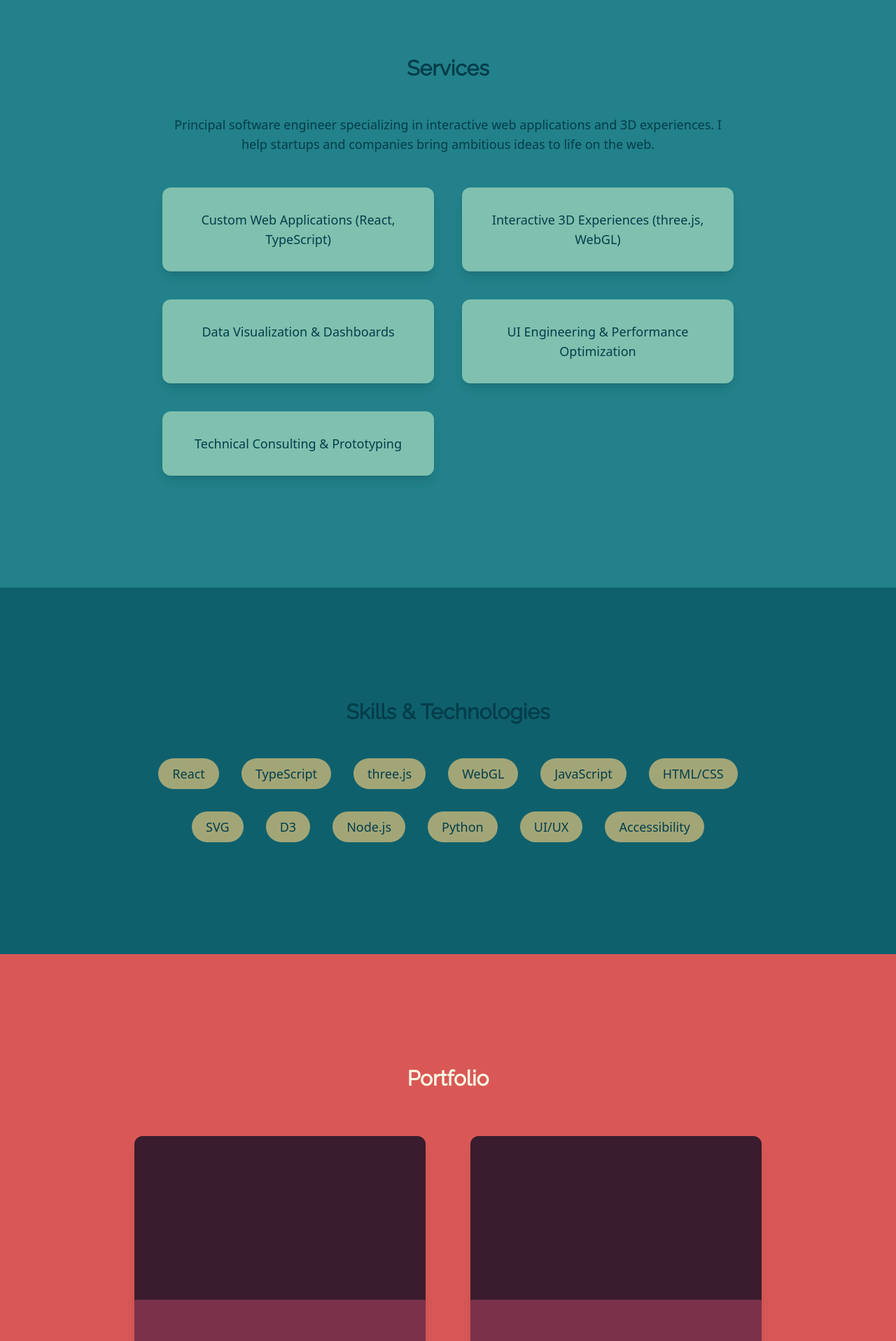
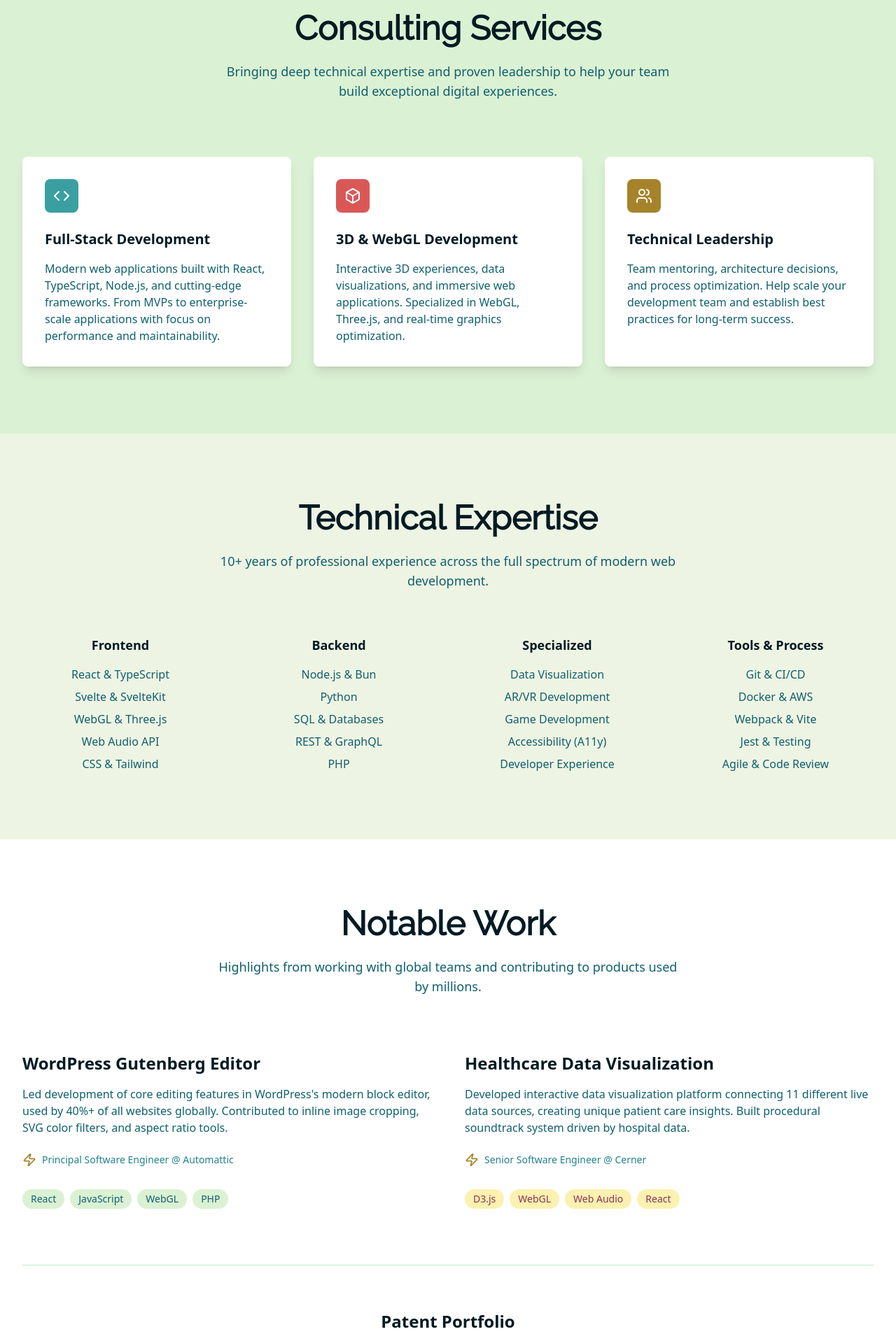
Before and after one commit to ajlende/ajlende.github.io, a SvelteKit app: page / in a window 1280 px wide. Shown: the part 880-2797 px from the top of the page at 70% size. Built offline with nearby package versions, Linux system fonts and the light colour scheme.

Commit message:
Claude 4 Sonnet - content

```diff
--- a/src/routes/+page.svelte
+++ b/src/routes/+page.svelte
@@ -2,6 +2,12 @@
 	import Github from '@lucide/svelte/icons/github';
 	import Linkedin from '@lucide/svelte/icons/linkedin';
 	import Briefcase from '@lucide/svelte/icons/briefcase';
+	import Code from '@lucide/svelte/icons/code';
+	import Cube from '@lucide/svelte/icons/box';
+	import Users from '@lucide/svelte/icons/users';
+	import Zap from '@lucide/svelte/icons/zap';
+	import Award from '@lucide/svelte/icons/award';
+	import Mail from '@lucide/svelte/icons/mail';
 	import Logo from './Logo.svelte';
 
 	import { randomCircularPointDistribution } from '$lib/random';
@@ -29,6 +35,29 @@
 	let smallStars = $derived(randomCircularPointDistribution(80, radius));
 	let mediumStars = $derived(randomCircularPointDistribution(40, radius));
 	let largeStars = $derived(randomCircularPointDistribution(20, radius));
+
+	// Contact form state
+	let formData = $state({
+		name: '',
+		email: '',
+		company: '',
+		message: ''
+	});
+	let isSubmitting = $state(false);
+	let submitStatus = $state('');
+
+	async function handleSubmit(event: Event) {
+		event.preventDefault();
+		isSubmitting = true;
+
+		// This would integrate with your preferred form handling service
+		// For now, just simulate a submission
+		setTimeout(() => {
+			isSubmitting = false;
+			submitStatus = 'success';
+			formData = { name: '', email: '', company: '', message: '' };
+		}, 1000);
+	}
 </script>
 
 <div class="flex min-h-screen flex-col">
@@ -140,138 +169,351 @@
 		</div>
 	</header>
 
-	<main class="flex-1 bg-blue-100">
-		<section id="services" class="bg-blue-700 py-40 text-blue-900">
-			<div class="mx-auto max-w-4xl px-6 text-center md:px-10">
-				<h3 class="mb-12 font-serif text-3xl font-bold">Services</h3>
-				<p class="mb-12 text-lg">
-					Principal software engineer specializing in interactive web applications and 3D
-					experiences. I help startups and companies bring ambitious ideas to life on the web.
+	<main class="flex-1">
+		<!-- Services Section -->
+		<section id="services" class="bg-blue-100 py-24">
+			<div class="mx-auto max-w-7xl px-4 sm:px-6 lg:px-8">
+				<div class="text-center">
+					<h2 class="font-serif text-4xl font-bold text-blue-950 sm:text-5xl">
+						Consulting Services
+					</h2>
+					<p class="mx-auto mt-6 max-w-2xl text-lg text-blue-800">
+						Bringing deep technical expertise and proven leadership to help your team build
+						exceptional digital experiences.
 					</p>
-				<ul class="grid gap-10 text-lg md:grid-cols-2">
-					<li class="rounded-xl bg-blue-200/60 p-8 shadow-lg">
-						Custom Web Applications (React, TypeScript)
-					</li>
-					<li class="rounded-xl bg-blue-200/60 p-8 shadow-lg">
-						Interactive 3D Experiences (three.js, WebGL)
-					</li>
-					<li class="rounded-xl bg-blue-200/60 p-8 shadow-lg">Data Visualization & Dashboards</li>
-					<li class="rounded-xl bg-blue-200/60 p-8 shadow-lg">
-						UI Engineering & Performance Optimization
-					</li>
-					<li class="rounded-xl bg-blue-200/60 p-8 shadow-lg">
-						Technical Consulting & Prototyping
-					</li>
-				</ul>
+				</div>
+
+				<div class="mt-20 grid gap-8 lg:grid-cols-3">
+					<div class="rounded-lg bg-white p-8 shadow-lg">
+						<div class="mb-6 flex h-12 w-12 items-center justify-center rounded-lg bg-blue-600">
+							<Code class="h-6 w-6 text-white" />
+						</div>
+						<h3 class="mb-4 text-xl font-semibold text-blue-950">Full-Stack Development</h3>
+						<p class="text-blue-800">
+							Modern web applications built with React, TypeScript, Node.js, and cutting-edge
+							frameworks. From MVPs to enterprise-scale applications with focus on performance and
+							maintainability.
+						</p>
+					</div>
+
+					<div class="rounded-lg bg-white p-8 shadow-lg">
+						<div class="mb-6 flex h-12 w-12 items-center justify-center rounded-lg bg-red-600">
+							<Cube class="h-6 w-6 text-white" />
+						</div>
+						<h3 class="mb-4 text-xl font-semibold text-blue-950">3D & WebGL Development</h3>
+						<p class="text-blue-800">
+							Interactive 3D experiences, data visualizations, and immersive web applications.
+							Specialized in WebGL, Three.js, and real-time graphics optimization.
+						</p>
+					</div>
+
+					<div class="rounded-lg bg-white p-8 shadow-lg">
+						<div class="mb-6 flex h-12 w-12 items-center justify-center rounded-lg bg-yellow-600">
+							<Users class="h-6 w-6 text-white" />
+						</div>
+						<h3 class="mb-4 text-xl font-semibold text-blue-950">Technical Leadership</h3>
+						<p class="text-blue-800">
+							Team mentoring, architecture decisions, and process optimization. Help scale your
+							development team and establish best practices for long-term success.
+						</p>
+					</div>
+				</div>
 			</div>
 		</section>
 
-		<section id="skills" class="bg-blue-800 py-40 text-blue-900">
-			<div class="mx-auto max-w-4xl px-8 text-center">
-				<h3 class="mb-12 font-serif text-3xl font-bold">Skills & Technologies</h3>
-				<ul class="flex list-none flex-wrap justify-center gap-8 text-lg">
-					<li class="rounded-full bg-red-200/60 px-5 py-2">React</li>
-					<li class="rounded-full bg-red-200/60 px-5 py-2">TypeScript</li>
-					<li class="rounded-full bg-red-200/60 px-5 py-2">three.js</li>
-					<li class="rounded-full bg-red-200/60 px-5 py-2">WebGL</li>
-					<li class="rounded-full bg-red-200/60 px-5 py-2">JavaScript</li>
-					<li class="rounded-full bg-red-200/60 px-5 py-2">HTML/CSS</li>
-					<li class="rounded-full bg-red-200/60 px-5 py-2">SVG</li>
-					<li class="rounded-full bg-red-200/60 px-5 py-2">D3</li>
-					<li class="rounded-full bg-red-200/60 px-5 py-2">Node.js</li>
-					<li class="rounded-full bg-red-200/60 px-5 py-2">Python</li>
-					<li class="rounded-full bg-red-200/60 px-5 py-2">UI/UX</li>
-					<li class="rounded-full bg-red-200/60 px-5 py-2">Accessibility</li>
+		<!-- Skills Section -->
+		<section id="skills" class="bg-blue-50 py-24">
+			<div class="mx-auto max-w-7xl px-4 sm:px-6 lg:px-8">
+				<div class="text-center">
+					<h2 class="font-serif text-4xl font-bold text-blue-950 sm:text-5xl">
+						Technical Expertise
+					</h2>
+					<p class="mx-auto mt-6 max-w-2xl text-lg text-blue-800">
+						10+ years of professional experience across the full spectrum of modern web development.
+					</p>
+				</div>
+
+				<div class="mt-16 grid gap-8 md:grid-cols-2 lg:grid-cols-4">
+					<div class="text-center">
+						<h3 class="mb-4 text-lg font-semibold text-blue-950">Frontend</h3>
+						<ul class="space-y-2 text-blue-800">
+							<li>React & TypeScript</li>
+							<li>Svelte & SvelteKit</li>
+							<li>WebGL & Three.js</li>
+							<li>Web Audio API</li>
+							<li>CSS & Tailwind</li>
 						</ul>
+					</div>
+
+					<div class="text-center">
+						<h3 class="mb-4 text-lg font-semibold text-blue-950">Backend</h3>
+						<ul class="space-y-2 text-blue-800">
+							<li>Node.js & Bun</li>
+							<li>Python</li>
+							<li>SQL & Databases</li>
+							<li>REST & GraphQL</li>
+							<li>PHP</li>
+						</ul>
+					</div>
+
+					<div class="text-center">
+						<h3 class="mb-4 text-lg font-semibold text-blue-950">Specialized</h3>
+						<ul class="space-y-2 text-blue-800">
+							<li>Data Visualization</li>
+							<li>AR/VR Development</li>
+							<li>Game Development</li>
+							<li>Accessibility (A11y)</li>
+							<li>Developer Experience</li>
+						</ul>
+					</div>
+
+					<div class="text-center">
+						<h3 class="mb-4 text-lg font-semibold text-blue-950">Tools & Process</h3>
+						<ul class="space-y-2 text-blue-800">
+							<li>Git & CI/CD</li>
+							<li>Docker & AWS</li>
+							<li>Webpack & Vite</li>
+							<li>Jest & Testing</li>
+							<li>Agile & Code Review</li>
+						</ul>
+					</div>
+				</div>
 			</div>
 		</section>
 
-		<section id="portfolio" class="bg-red-600 py-40 text-red-50">
-			<div class="mx-auto max-w-5xl px-8 md:px-16">
-				<h3 class="mb-16 text-center font-serif text-3xl font-bold">Portfolio</h3>
-				<div class="grid gap-16 md:grid-cols-2">
-					<div class="flex flex-col gap-8 rounded-xl bg-red-900/80 shadow-xl">
-						<div class="aspect-video w-full rounded-t-xl bg-red-950"></div>
-						<div class="p-10">
-							<h4 class="font-serif text-2xl font-bold">DesignerTies</h4>
-							<p class="text-base">
-								3D dental braces customization tool for orthodontists and patients. (three.js,
-								React)
+		<!-- Portfolio Section -->
+		<section id="portfolio" class="bg-white py-24">
+			<div class="mx-auto max-w-7xl px-4 sm:px-6 lg:px-8">
+				<div class="text-center">
+					<h2 class="font-serif text-4xl font-bold text-blue-950 sm:text-5xl">Notable Work</h2>
+					<p class="mx-auto mt-6 max-w-2xl text-lg text-blue-800">
+						Highlights from working with global teams and contributing to products used by millions.
 					</p>
 				</div>
+
+				<div class="mt-20 grid gap-12 lg:grid-cols-2">
+					<!-- Automattic -->
+					<div class="flex flex-col">
+						<div class="flex-1">
+							<h3 class="mb-4 text-2xl font-semibold text-blue-950">WordPress Gutenberg Editor</h3>
+							<p class="mb-6 text-blue-800">
+								Led development of core editing features in WordPress's modern block editor, used by
+								40%+ of all websites globally. Contributed to inline image cropping, SVG color
+								filters, and aspect ratio tools.
+							</p>
+							<div class="mb-4 flex items-center">
+								<Zap class="mr-2 h-5 w-5 text-yellow-600" />
+								<span class="text-sm text-blue-700">Principal Software Engineer @ Automattic</span>
 							</div>
-					<div class="flex flex-col gap-8 rounded-xl bg-red-900/80 shadow-xl">
-						<div class="aspect-video w-full rounded-t-xl bg-red-950"></div>
-						<div class="p-10">
-							<h4 class="font-serif text-2xl font-bold">WordPress Media Editor</h4>
-							<p class="text-base">
-								Advanced media editing features for WordPress core, including SVG filters and aspect
-								ratio tools. (SVG, React)
+						</div>
+						<div class="mt-4 flex flex-wrap gap-2">
+							<span class="rounded-full bg-blue-100 px-3 py-1 text-sm text-blue-800">React</span>
+							<span class="rounded-full bg-blue-100 px-3 py-1 text-sm text-blue-800"
+								>JavaScript</span
+							>
+							<span class="rounded-full bg-blue-100 px-3 py-1 text-sm text-blue-800">WebGL</span>
+							<span class="rounded-full bg-blue-100 px-3 py-1 text-sm text-blue-800">PHP</span>
+						</div>
+					</div>
+
+					<!-- Cerner -->
+					<div class="flex flex-col">
+						<div class="flex-1">
+							<h3 class="mb-4 text-2xl font-semibold text-blue-950">
+								Healthcare Data Visualization
+							</h3>
+							<p class="mb-6 text-blue-800">
+								Developed interactive data visualization platform connecting 11 different live data
+								sources, creating unique patient care insights. Built procedural soundtrack system
+								driven by hospital data.
+							</p>
+							<div class="mb-4 flex items-center">
+								<Zap class="mr-2 h-5 w-5 text-yellow-600" />
+								<span class="text-sm text-blue-700">Senior Software Engineer @ Cerner</span>
+							</div>
+						</div>
+						<div class="mt-4 flex flex-wrap gap-2">
+							<span class="rounded-full bg-red-100 px-3 py-1 text-sm text-red-800">D3.js</span>
+							<span class="rounded-full bg-red-100 px-3 py-1 text-sm text-red-800">WebGL</span>
+							<span class="rounded-full bg-red-100 px-3 py-1 text-sm text-red-800">Web Audio</span>
+							<span class="rounded-full bg-red-100 px-3 py-1 text-sm text-red-800">React</span>
+						</div>
+					</div>
+				</div>
+
+				<!-- Patents Section -->
+				<div class="mt-20 border-t border-blue-200 pt-16">
+					<div class="mb-12 text-center">
+						<h3 class="mb-4 text-2xl font-semibold text-blue-950">Patent Portfolio</h3>
+						<p class="text-blue-800">
+							Innovation in healthcare technology, accessibility tools, and immersive experiences.
 						</p>
 					</div>
+
+					<div class="grid gap-6 md:grid-cols-2 lg:grid-cols-4">
+						<div class="rounded-lg bg-blue-50 p-6 text-center">
+							<Award class="mx-auto mb-3 h-8 w-8 text-blue-600" />
+							<h4 class="mb-2 font-semibold text-blue-950">Rhythms of Life</h4>
+							<p class="mb-2 text-sm text-blue-800">Web Audio API</p>
+							<p class="text-xs text-blue-600">US11874870</p>
 						</div>
-					<div class="flex flex-col gap-8 rounded-xl bg-red-900/80 shadow-xl">
-						<div class="aspect-video w-full rounded-t-xl bg-red-950"></div>
-						<div class="p-10">
-							<h4 class="font-serif text-2xl font-bold">Virtual Reality Health Demo</h4>
-							<p class="text-base">
-								Real-time data visualization in VR for healthcare. (WebGL, Python)
-							</p>
+
+						<div class="rounded-lg bg-red-50 p-6 text-center">
+							<Award class="mx-auto mb-3 h-8 w-8 text-red-600" />
+							<h4 class="mb-2 font-semibold text-blue-950">Virtual Clinical Care</h4>
+							<p class="mb-2 text-sm text-blue-800">AR & Game Dev</p>
+							<p class="text-xs text-blue-600">US11139071</p>
 						</div>
+
+						<div class="rounded-lg bg-yellow-50 p-6 text-center">
+							<Award class="mx-auto mb-3 h-8 w-8 text-yellow-600" />
+							<h4 class="mb-2 font-semibold text-blue-950">Health Simulator</h4>
+							<p class="mb-2 text-sm text-blue-800">VR & Game Dev</p>
+							<p class="text-xs text-blue-600">US11340692</p>
 						</div>
-					<div class="flex flex-col gap-8 rounded-xl bg-red-900/80 shadow-xl">
-						<div class="aspect-video w-full rounded-t-xl bg-red-950"></div>
-						<div class="p-10">
-							<h4 class="font-serif text-2xl font-bold">Procedural Soundtrack Visualization</h4>
-							<p class="text-base">Interactive hospital data visualized with music. (D3, React)</p>
+
+						<div class="rounded-lg bg-blue-50 p-6 text-center">
+							<Award class="mx-auto mb-3 h-8 w-8 text-blue-600" />
+							<h4 class="mb-2 font-semibold text-blue-950">Icon Accessibility</h4>
+							<p class="mb-2 text-sm text-blue-800">A11y & DevEx</p>
+							<p class="text-xs text-blue-600">US10565739</p>
 						</div>
 					</div>
 				</div>
 			</div>
 		</section>
 
-		<section id="contact" class="bg-red-800 py-40 text-red-50">
-			<div class="mx-auto max-w-xl px-8 text-center">
-				<h3 class="mb-12 font-serif text-3xl font-bold">Contact</h3>
-				<form
-					class="flex flex-col gap-8 text-left"
-					name="contact"
-					method="POST"
-					data-netlify="true"
+		<!-- Contact Section -->
+		<section id="contact" class="bg-blue-100 py-24">
+			<div class="mx-auto max-w-3xl px-4 sm:px-6 lg:px-8">
+				<div class="text-center">
+					<h2 class="font-serif text-4xl font-bold text-blue-950 sm:text-5xl">
+						Start a Conversation
+					</h2>
+					<p class="mx-auto mt-6 max-w-2xl text-lg text-blue-800">
+						Ready to discuss your project? Let's explore how we can work together to bring your
+						vision to life.
+					</p>
+				</div>
+
+				<div class="mt-16">
+					{#if submitStatus === 'success'}
+						<div class="rounded-lg border border-green-200 bg-green-50 p-6 text-center">
+							<div
+								class="mx-auto mb-4 flex h-12 w-12 items-center justify-center rounded-full bg-green-100"
 							>
-					<input type="hidden" name="form-name" value="contact" />
-					<label class="font-medium"
-						>Name
+								<svg
+									class="h-6 w-6 text-green-600"
+									fill="none"
+									stroke="currentColor"
+									viewBox="0 0 24 24"
+								>
+									<path
+										stroke-linecap="round"
+										stroke-linejoin="round"
+										stroke-width="2"
+										d="M5 13l4 4L19 7"
+									></path>
+								</svg>
+							</div>
+							<h3 class="mb-2 text-lg font-semibold text-green-900">Message Sent!</h3>
+							<p class="text-green-700">Thanks for reaching out. I'll get back to you soon.</p>
+						</div>
+					{:else}
+						<form onsubmit={handleSubmit} class="rounded-lg bg-white p-8 shadow-lg">
+							<div class="grid gap-6 md:grid-cols-2">
+								<div>
+									<label for="name" class="mb-2 block text-sm font-medium text-blue-950">Name</label
+									>
 									<input
-							class="mt-1 w-full rounded-lg border border-red-300 bg-white/80 px-4 py-2 focus:ring-2 focus:ring-red-400 focus:outline-none"
 										type="text"
-							name="name"
+										id="name"
+										bind:value={formData.name}
 										required
+										class="w-full rounded-lg border border-blue-200 px-4 py-3 focus:border-transparent focus:ring-2 focus:ring-blue-500"
 									/>
-					</label>
-					<label class="font-medium"
-						>Email
+								</div>
+								<div>
+									<label for="email" class="mb-2 block text-sm font-medium text-blue-950"
+										>Email</label
+									>
 									<input
-							class="mt-1 w-full rounded-lg border border-red-300 bg-white/80 px-4 py-2 focus:ring-2 focus:ring-red-400 focus:outline-none"
 										type="email"
-							name="email"
+										id="email"
+										bind:value={formData.email}
 										required
+										class="w-full rounded-lg border border-blue-200 px-4 py-3 focus:border-transparent focus:ring-2 focus:ring-blue-500"
 									/>
-					</label>
-					<label class="font-medium"
-						>Message
+								</div>
+							</div>
+
+							<div class="mt-6">
+								<label for="company" class="mb-2 block text-sm font-medium text-blue-950"
+									>Company (Optional)</label
+								>
+								<input
+									type="text"
+									id="company"
+									bind:value={formData.company}
+									class="w-full rounded-lg border border-blue-200 px-4 py-3 focus:border-transparent focus:ring-2 focus:ring-blue-500"
+								/>
+							</div>
+
+							<div class="mt-6">
+								<label for="message" class="mb-2 block text-sm font-medium text-blue-950"
+									>Project Details</label
+								>
 								<textarea
-							class="mt-1 w-full rounded-lg border border-red-300 bg-white/80 px-4 py-2 focus:ring-2 focus:ring-red-400 focus:outline-none"
-							name="message"
-							rows="5"
+									id="message"
+									rows="6"
+									bind:value={formData.message}
 									required
+									placeholder="Tell me about your project, timeline, and any specific requirements..."
+									class="w-full rounded-lg border border-blue-200 px-4 py-3 focus:border-transparent focus:ring-2 focus:ring-blue-500"
 								></textarea>
-					</label>
+							</div>
+
+							<div class="mt-8">
 								<button
-						class="mt-10 rounded-lg bg-red-700 px-6 py-3 font-semibold text-red-50 shadow transition-colors hover:bg-red-800"
-						type="submit">Send Message</button
+									type="submit"
+									disabled={isSubmitting}
+									class="w-full rounded-lg bg-blue-600 px-8 py-4 font-semibold text-white transition-colors hover:bg-blue-700 focus:ring-2 focus:ring-blue-500 focus:ring-offset-2 disabled:cursor-not-allowed disabled:opacity-50"
 								>
+									{#if isSubmitting}
+										<div class="flex items-center justify-center">
+											<svg
+												class="mr-3 -ml-1 h-5 w-5 animate-spin text-white"
+												xmlns="http://www.w3.org/2000/svg"
+												fill="none"
+												viewBox="0 0 24 24"
+											>
+												<circle
+													class="opacity-25"
+													cx="12"
+													cy="12"
+													r="10"
+													stroke="currentColor"
+													stroke-width="4"
+												></circle>
+												<path
+													class="opacity-75"
+													fill="currentColor"
+													d="M4 12a8 8 0 018-8V0C5.373 0 0 5.373 0 12h4zm2 5.291A7.962 7.962 0 014 12H0c0 3.042 1.135 5.824 3 7.938l3-2.647z"
+												></path>
+											</svg>
+											Sending...
+										</div>
+									{:else}
+										<div class="flex items-center justify-center">
+											<Mail class="mr-2 h-5 w-5" />
+											Send Message
+										</div>
+									{/if}
+								</button>
+							</div>
 						</form>
+					{/if}
+				</div>
 			</div>
 		</section>
 	</main>
```
Lines whose indentation alone changed are shown as unchanged.
